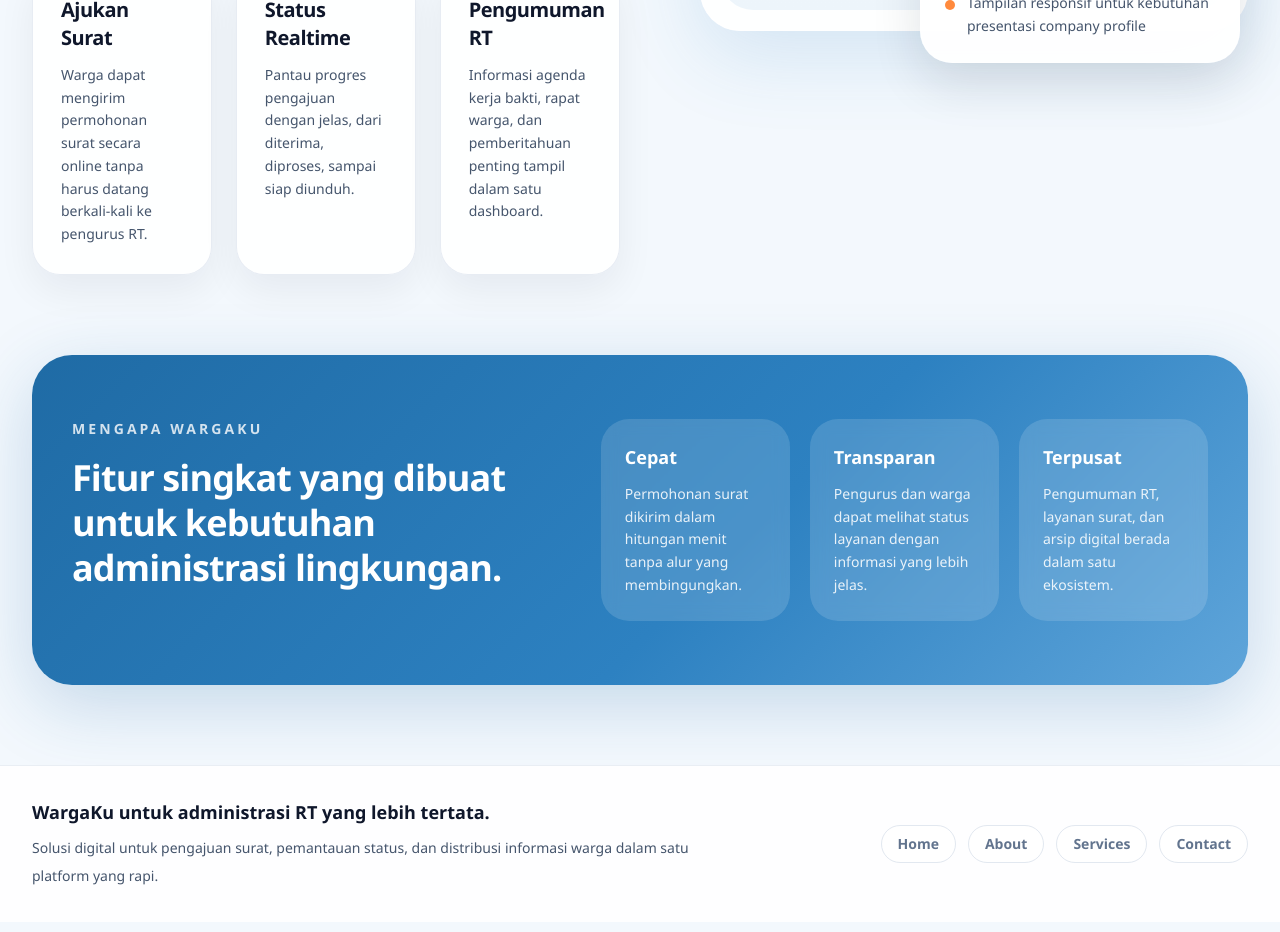
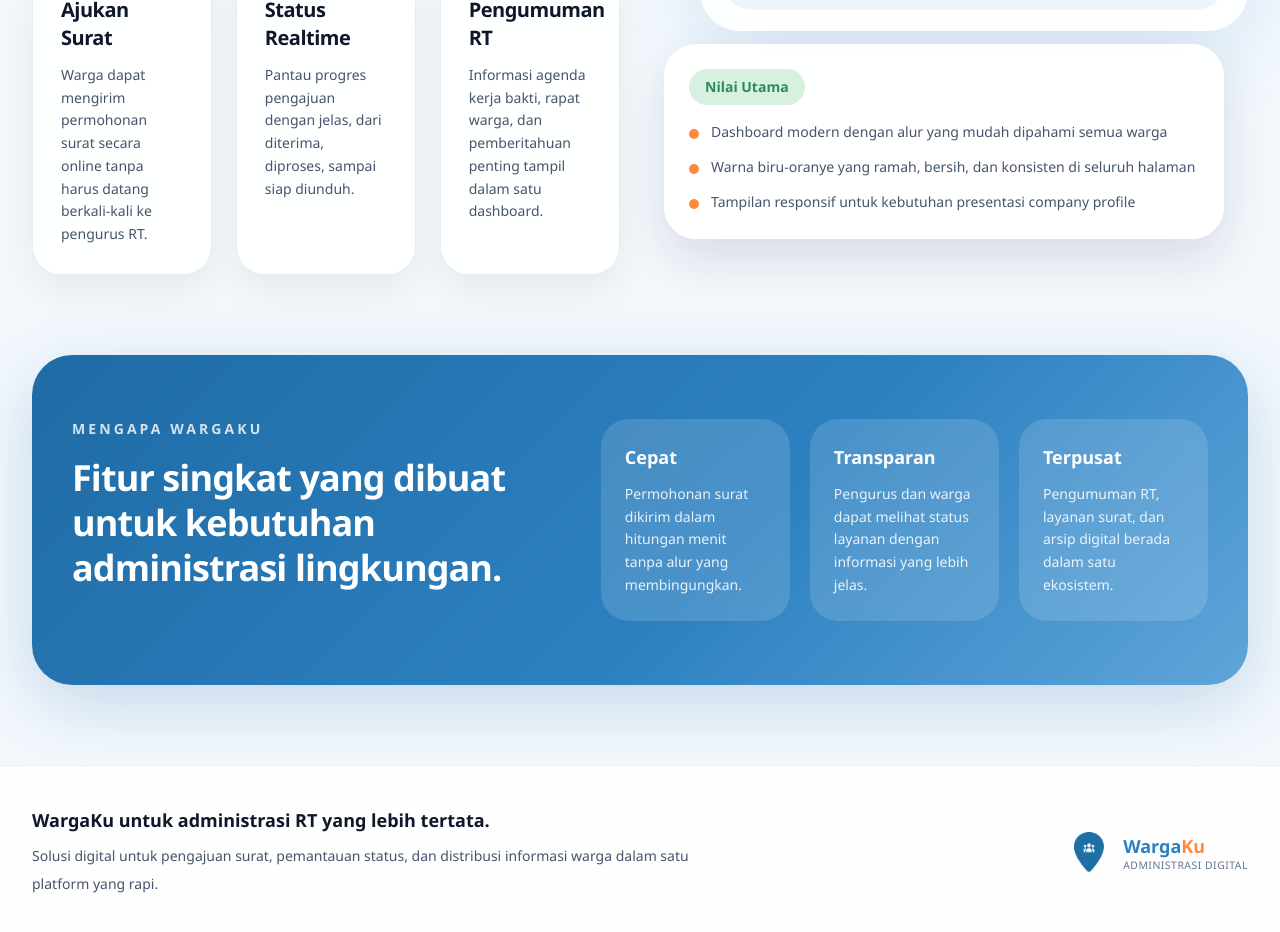
Before and after one commit to MuhamadNaufal67/tugas7-wargaku, a Next.js app: page / in a window 1280 px wide. Shown: the part 820-1752 px from the top of the page. Built offline with nearby package versions, Linux system fonts and the light colour scheme.

Commit message:
update layout dan page

```diff
--- a/app/layout.tsx
+++ b/app/layout.tsx
@@ -24,8 +24,9 @@ export default function RootLayout({
   return (
     <html lang="id" className="antialiased">
       <body className="min-h-screen bg-[var(--color-surface)] text-slate-900">
-        <div className="relative flex min-h-screen flex-col overflow-hidden">
+        <div className="relative flex min-h-screen flex-col">
           <div className="pointer-events-none absolute inset-x-0 top-0 -z-10 h-[32rem] bg-[radial-gradient(circle_at_top_left,_rgba(45,129,193,0.16),_transparent_42%),radial-gradient(circle_at_top_right,_rgba(255,138,61,0.14),_transparent_32%),linear-gradient(180deg,_#f8fbff_0%,_#eef5fb_100%)]" />
+
           <header className="sticky top-0 z-30 border-b border-white/70 bg-white/88 backdrop-blur-xl">
             <div className="mx-auto flex w-full max-w-7xl items-center justify-between gap-6 px-6 py-4 lg:px-8">
               <Link
@@ -52,13 +53,13 @@ export default function RootLayout({
                 </span>
               </Link>
 
-              <nav aria-label="Main navigation" className="hidden md:block">
+              <nav className="hidden md:block">
                 <ul className="flex items-center gap-2 rounded-full border border-slate-200/80 bg-white/78 p-2 shadow-[0_10px_30px_rgba(15,23,42,0.06)]">
                   {navigationItems.map((item) => (
                     <li key={item.href}>
                       <Link
                         href={item.href}
-                        className="rounded-full px-5 py-2.5 text-sm font-semibold text-slate-600 transition duration-200 hover:bg-[var(--color-primary-soft)] hover:text-[var(--color-primary)] hover:shadow-[inset_0_0_0_1px_rgba(45,129,193,0.08)]"
+                        className="rounded-full px-5 py-2.5 text-sm font-semibold text-slate-600 transition duration-200 hover:bg-[var(--color-primary-soft)] hover:text-[var(--color-primary)]"
                       >
                         {item.label}
                       </Link>
@@ -74,7 +75,7 @@ export default function RootLayout({
           </main>
 
           <footer className="border-t border-slate-200/70 bg-white/92">
-            <div className="mx-auto flex w-full max-w-7xl flex-col gap-6 px-6 py-8 lg:flex-row lg:items-center lg:justify-between lg:px-8">
+            <div className="mx-auto flex w-full max-w-7xl flex-col gap-6 px-6 py-10 lg:flex-row lg:items-center lg:justify-between lg:px-8">
               <div>
                 <p className="text-lg font-bold text-slate-900">
                   WargaKu untuk administrasi RT yang lebih tertata.
@@ -84,16 +85,25 @@ export default function RootLayout({
                   distribusi informasi warga dalam satu platform yang rapi.
                 </p>
               </div>
-              <div className="flex flex-wrap gap-3 text-sm font-semibold text-slate-500">
-                {navigationItems.map((item) => (
-                  <Link
-                    key={item.href}
-                    href={item.href}
-                    className="rounded-full border border-slate-200 bg-white px-4 py-2 transition hover:border-[var(--color-primary)] hover:text-[var(--color-primary)]"
-                  >
-                    {item.label}
-                  </Link>
-                ))}
+
+              <div className="flex items-center gap-3">
+                <span className="flex h-11 w-11 items-center justify-center overflow-hidden rounded-xl">
+                  <Image
+                    src="/logo.png"
+                    alt="Logo WargaKu"
+                    width={44}
+                    height={44}
+                    className="h-10 w-10 object-contain"
+                  />
+                </span>
+                <span className="flex flex-col leading-none">
+                  <span className="text-lg font-extrabold text-[var(--color-primary)]">
+                    Warga<span className="text-[var(--color-accent)]">Ku</span>
+                  </span>
+                  <span className="text-[0.65rem] uppercase tracking-wider text-slate-500">
+                    Administrasi Digital
+                  </span>
+                </span>
               </div>
             </div>
           </footer>
--- a/app/page.tsx
+++ b/app/page.tsx
@@ -125,7 +125,7 @@ export default function HomePage() {
             </div>
           </div>
 
-          <div className="absolute -bottom-8 right-2 hidden max-w-xs rounded-[2rem] border border-white/85 bg-white/95 p-6 shadow-[0_20px_50px_rgba(15,23,42,0.12)] lg:block">
+          <div className="absolute -bottom-52 right-6 hidden w-[560px] rounded-[2rem] border border-white/85 bg-white/95 p-6 shadow-[0_20px_50px_rgba(15,23,42,0.12)] lg:block">
             <span className="inline-flex rounded-full bg-[#d7f0df] px-4 py-2 text-sm font-semibold text-[#2d8b57]">
               Nilai Utama
             </span>
@@ -133,7 +133,7 @@ export default function HomePage() {
               {highlightPoints.map((point) => (
                 <li key={point} className="flex gap-3">
                   <span className="mt-2 h-2.5 w-2.5 shrink-0 rounded-full bg-[var(--color-accent)]" />
-                  <span>{point}</span>
+                  <span className="whitespace-nowrap">{point}</span>
                 </li>
               ))}
             </ul>
```
